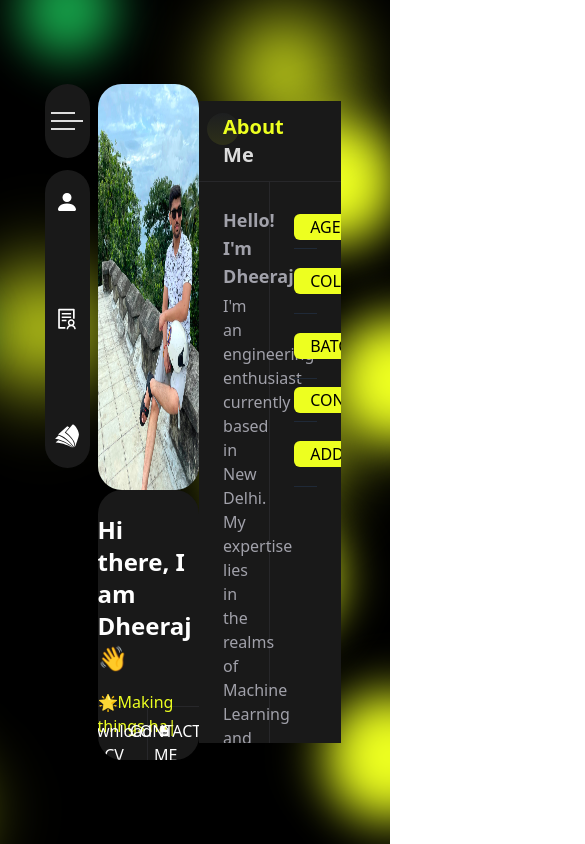
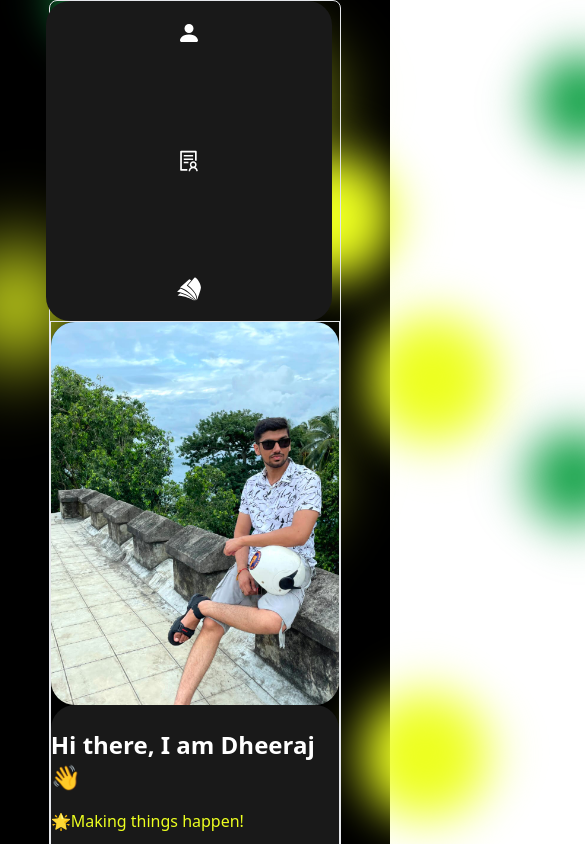
Before and after one commit to Dheeraj9811/Portfolio, a React (Vite) app: page / in a window 390 px wide. Shown: the top 844 px of the page, 585 px wide, since content can reach past the window. Built offline with nearby package versions, Linux system fonts and the light colour scheme.

Commit message:
added responsive feature support all devices now

```diff
--- a/src/App.jsx
+++ b/src/App.jsx
@@ -10,7 +10,7 @@ function App() {
 
   return (
     <>
-      <div className="w-full h-screen font-bodyfont text-textColor bg-black relative overflow-hidden">
+      <div className="md:w-full md:h-screen font-bodyfont text-textColor bg-black relative md:overflow-hidden">
 
         <div className="  max-w-screen-2xl h-full mx-auto flex justify-center items-center">
         <Home></Home>
--- a/src/components/Home.jsx
+++ b/src/components/Home.jsx
@@ -36,11 +36,11 @@ const Home = () => {
   //   setActiveComponent(newlocation);
   // };
   return (
-    <div className=" w-[75%] h-[80%] bg-transparent text-white rounded-lg z-50 flex ">
+    <div className=" border w-[75%] h-[80%] bg-transparent text-white rounded-lg z-50 md:flex flex-row relative ">
       {/* nav bar */}
-      <div className="navbar  w-16 h-96 bg-transparent rounded-lg flex flex-col gap-3 px-1 -ml-2 mr-1 ">
+      <div className=" navbar  md:rotate-0 md:w-16 md:h-96 bg-transparent rounded-lg md:flex md:flex-col gap-3 px-1 -ml-2 mr-1 ">
         {/* home Icons */}
-        <div className="  w-full h-20 bg-bodyColor rounded-3xl overflow-hidden flex justify-center items-center cursor-pointer " >
+        <div className=" rotate-90 hidden md:visible md:rotate-0 w-full h-20 bg-bodyColor rounded-3xl overflow-hidden flex justify-center items-center cursor-pointer " >
 
           <div className="   flex flex-col gap-1.5 justify-center items-center group overflow-hidden ">
             <span className=" w-8 h-[2px] bg-titleColor inline-block -translate-x-2 group-hover:translate-x-0 transition-transform duration-300 group-hover:bg-designColor "></span>
@@ -58,7 +58,7 @@ const Home = () => {
         </div>
 
       </div>
-      <div className='  w-5/6 h-full  bg-transparent flex items-center'>  {/* main body wich contains left and right parts */}
+      <div className=' md:w-11/12 md:h-full  bg-transparent md:flex items-center'>  {/* main body wich contains left and right parts */}
         {/* left part */}
         <Left></Left>
         {/* right part */}
--- a/src/components/about/about.jsx
+++ b/src/components/about/about.jsx
@@ -5,7 +5,7 @@ import Services from './services'
 
 const about = () => {
   return (
-   <section id="about" className="  w-full">
+   <section id="about" className="  md:w-full">
         <Title title="About" subTitle="Me" />
         <AboutMe />
         <Title title="My" subTitle="Services" />
--- a/src/components/about/aboutMe.jsx
+++ b/src/components/about/aboutMe.jsx
@@ -2,14 +2,14 @@ import React from 'react'
 
 const aboutMe = () => {
   return (
-    <div className="   flex pb-6 ">
-        <div className="  w-1/2  text-wrap text-zinc-400 px-6 border-r-[1px] border-zinc-800 ">
+    <div className="   md:flex pb-6 ">
+        <div className="  md:w-1/2  text-wrap text-zinc-400 px-6 border-r-[1px] border-zinc-800 ">
             <div className="py-6">
               <h2 className=" font-semibold mb-1 text-lg">Hello! I'm Dheeraj</h2>
               <p className=" text-balance leading-6 text-base">I'm an engineering enthusiast currently based in New Delhi. My expertise lies in the realms of Machine Learning and Deep Learning. While honing these skills, I've also ventured into the dynamic field of web development. Let's connect and explore the possibilities in the tech world! </p>
             </div>
         </div>
-        <div className='w-1/2 p-6'>
+        <div className='md:w-1/2 p-6'>
           <ul>
             <li className=" aboutRightLi "><span className=' aboutRightSpan'>Age:</span>23</li>
             <li className=" aboutRightLi "><span className=' aboutRightSpan'>College:</span>IIIT-D</li>
--- a/src/components/about/services.jsx
+++ b/src/components/about/services.jsx
@@ -27,7 +27,7 @@ const dynamicStyle = ServiceData.map((service) => {
 const Services = () => {
 
   return (
-    <div className=" grid grid-cols-2 gap-4 items-center justify-between self-auto justify-items-stretch p-4">
+    <div className=" md:grid grid-cols-2 gap-4 items-center justify-between self-auto justify-items-stretch p-4">
       {dynamicStyle}
     </div>
   );
--- a/src/components/home/left.jsx
+++ b/src/components/home/left.jsx
@@ -15,13 +15,13 @@ import { MdContacts } from "react-icons/md";
 const texts = ["I am a developer", "Passionate about coding", "Building awesome websites"];
 const left = () => {
   return (
-    <div className=" w-5/12 h-full ">
+    <div className=" border md:w-5/12 md:h-full ">
         <div className=" w-full h-3/5 place-items-center bg-bodyColor overflow-hidden rounded-3xl">
             <img src={ProfilePic} alt="profile pic" className="w-full h-full scale-125   rounded-3xl shadow-lg border-2 border-gray-700"></img>
         </div>
-        <div className=" overflow-hidden relative w-full h-2/5 bg-bodyColor rounded-3xl">
+        <div className=" overflow-auto relative w-full h-2/5 bg-bodyColor rounded-3xl">
             {/* contians intro */}
-            <div className="    w-full h-4/5 flex flex-col items-center gap-2 py-6 ">
+            <div className="    w-full h-4/5 flex flex-col items-center gap-2 py-6 overflow-auto ">
                 <div className=" items-start ">
                     <h1 className=" text-2xl  font-semibold  ">Hi there, I am Dheeraj 👋</h1>
                     <div className="py-4 text-base text-wrap text-designColor  ">
@@ -56,9 +56,6 @@ const left = () => {
                 <a href="https://drive.google.com/drive/u/1/folders/1H2GZ5-eh-z_d22BVcLNcKa7wHLjkpYQv" rel="noreferrer" target="_blank" className=" w-1/2 flex flex-row justify-center justify-items-center hover:text-designColor duration-300 border-r-[1px] border-zinc-800 " ><button className="   "> <div className=" flex h-full pt-3 " >Download CV<BiSolidFilePdf  className=" mt-1 ml-1"></BiSolidFilePdf ></div>  </button></a>
                 <a href="mailto:dheerajdeshwal9811@gmail.com" rel="noreferrer" target="_blank"  className="w-1/2 flex flex-row justify-center justify-items-center hover:text-designColor duration-300 "><button className="    "> <div className=" flex h-full pt-3 " >CONTACT ME<MdContacts className=" mt-1 ml-1 " /> </div>  </button></a>
 
-
-
-
             </div>
         </div>
 
--- a/src/components/home/right.jsx
+++ b/src/components/home/right.jsx
@@ -8,7 +8,7 @@ import Project from '../project/project';
 
 const right = ({activeComponent }) => {
   return (
-    <div className=" w-8/12 h-[95%] bg-bodyColor overflow-y-auto " id="rightside">
+    <div className=" md:w-8/12 md:h-[95%] bg-bodyColor overflow-y-auto " id="rightside">
       <Routes>
         {/* <Route path='/resume' element={<Resume/>}></Route> */}
         <Route path='/' element={<motion.div initial={{ opacity:0 }} animate={{ opacity:1 }} transition={{duration:0.5}} ><About/></motion.div>  }>
--- a/src/components/project/project.jsx
+++ b/src/components/project/project.jsx
@@ -13,14 +13,14 @@ const ProjectCard = ({title ="project", image = projectbg2, link="NA"} ) => {
 
     return(
         <a href={link} target="_blank" rel="noopener noreferrer" className="block">
-      <div className="py-6 flex flex-col gap-2 items-center justify-center border-b-[1px] border-b-zinc-800 group">
+      <div className="py-6 md:flex md:flex-col gap-2 items-center justify-center border-b-[1px] border-b-zinc-800 group">
         <div className="w-full h-full mb-2  relative cursor-pointer">
           <img
             className="w-full h-full object-cover scale-100 group-hover:scale-110 duration-300 cursor-pointer"
             src={image}
             alt="blogImgOne"
           />
-            <div className="absolute   bg-black bg-opacity-50 transition-all duration-300 ease-in-out opacity-0 group-hover:opacity-100 cursor-pointer overflow-scroll "></div>
+            <div className="absolute   bg-black bg-opacity-50 transition-all duration-300 ease-in-out opacity-0 group-hover:opacity-100 cursor-pointer overflow-auto "></div>
           <div className="  absolute  border inset-5 flex flex-col items-center justify-center">
             <span className="text-lg  p-10 text-teal-950 font-semibold overflow-auto ">
               {title}
@@ -43,7 +43,7 @@ const project = () => {
     return (
       <div>
         <Title title="My" subTitle="Project" />
-        <div className=' w-full   grid grid-cols-2 gap-10 '>
+        <div className=' w-full   md:grid grid-cols-2 gap-10 '>
         {ProjectData.map((item) => {
               return (
                 <div className='   px-6 '>
--- a/src/components/resume/skills.jsx
+++ b/src/components/resume/skills.jsx
@@ -15,7 +15,7 @@ const skills = () => {
 
             {SkillData.map((item) => {
             return (
-                <div className=" flex items-center gap-1 " key={item.id}>
+                <div className=" md:flex items-center gap-1 " key={item.id}>
                     <div className=" w-12 h-12 flex items-center justify-center text-designColor ">
                         {item.icon}
                     </div>
```
